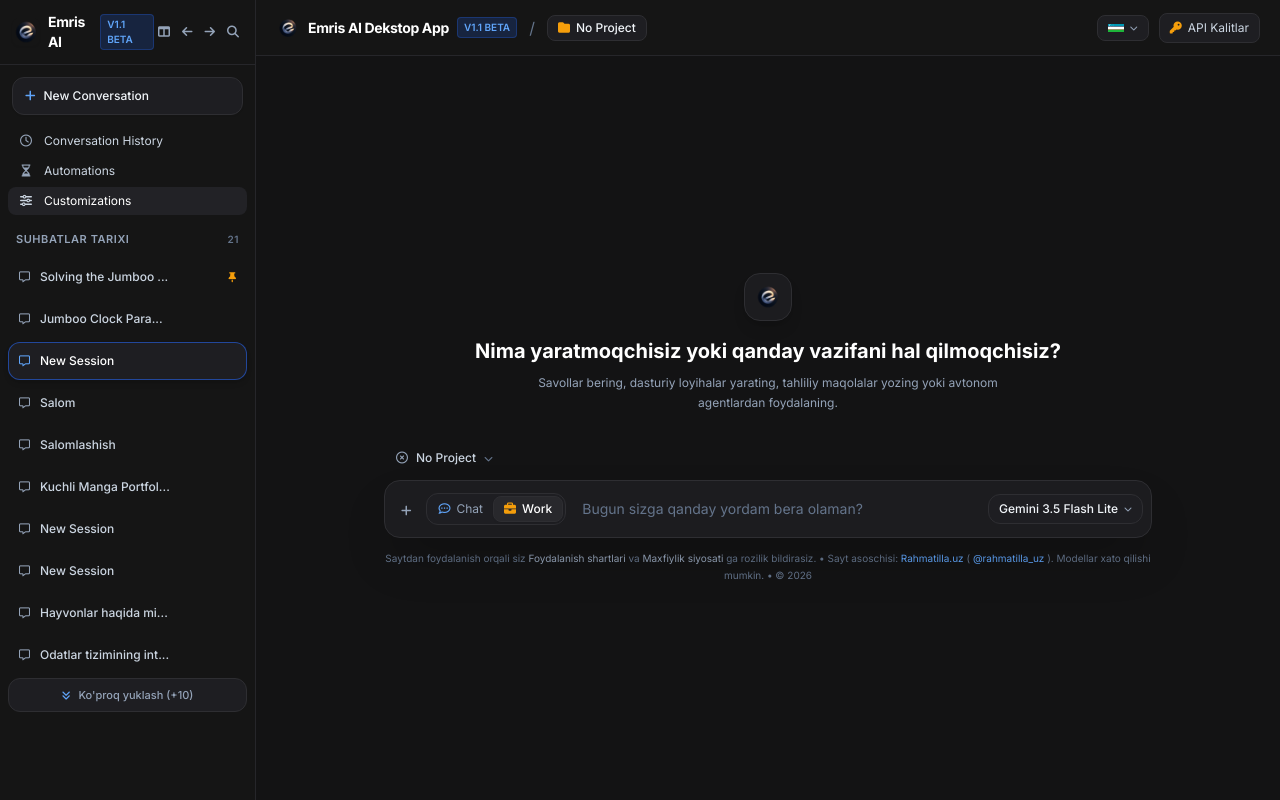
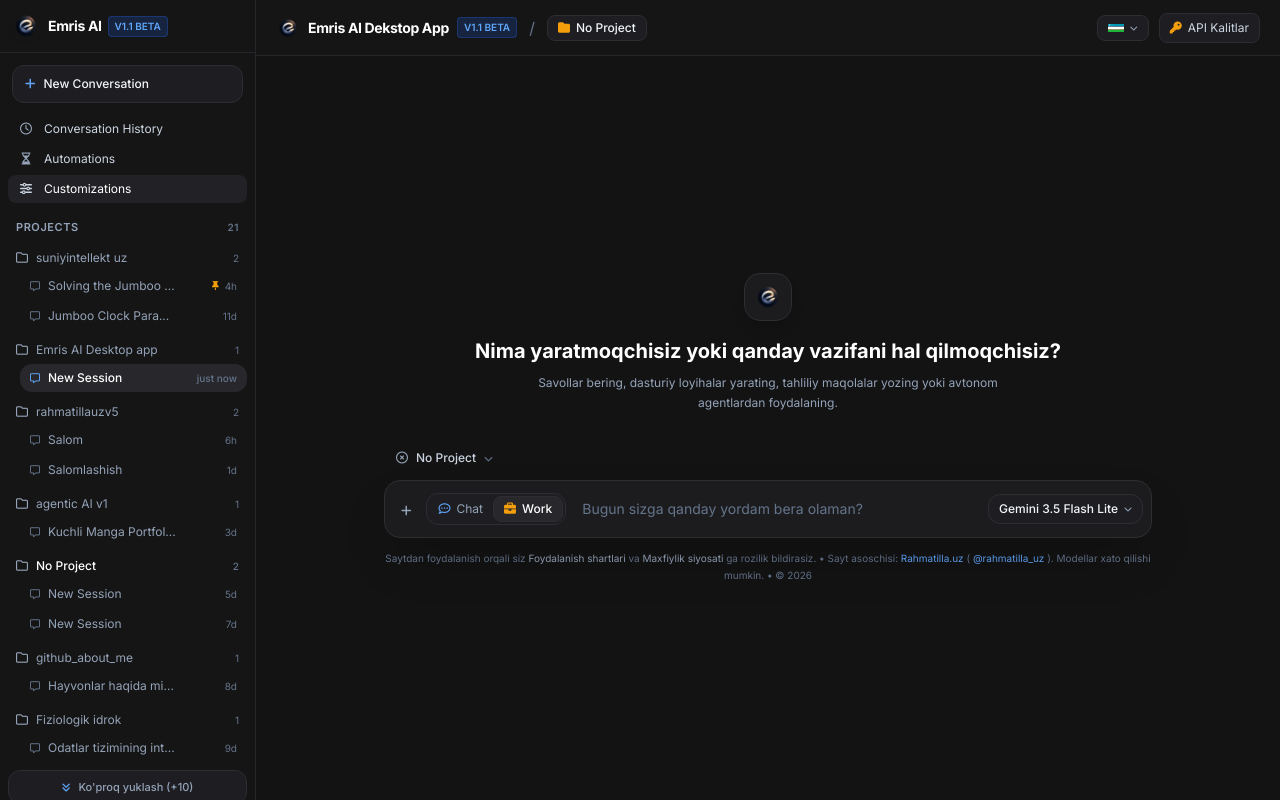
Before and after one commit to RahmatillaXudoyberdiyev/Emris-AI-desktop, a React (Vite) app in the folder frontend/: page / in a window 1280 px wide. Built offline with nearby package versions, Linux system fonts and the light colour scheme.

Commit message:
Remove header control icons, fix chat hover layout jitter, and restore project-based grouping

```diff
--- a/frontend/src/components/Sidebar.jsx
+++ b/frontend/src/components/Sidebar.jsx
@@ -41,7 +41,7 @@
 
     const handleLoadMore = () => {
         try {
-            console.log("Loading 10 more chats...");
+            console.log("Loading 10 more chats in projects...");
             setVisibleCount((prev) => Math.min(prev + 10, allChats.length));
         } catch (error) {
             console.error("Error loading more chats:", error);
@@ -61,16 +61,17 @@
         }
     };
 
-    const handleActionClick = (actionName) => {
-        try {
-            console.log("Sidebar control action clicked:", actionName);
-        } catch (error) {
-            console.error("Error executing action:", error);
-        }
-    };
-
     const displayedChats = allChats.slice(0, visibleCount);
     const hasMore = visibleCount < allChats.length;
+
+    const projectGroups = displayedChats.reduce((acc, chat) => {
+        const projName = chat.project || 'No Project';
+        if (!acc[projName]) {
+            acc[projName] = [];
+        }
+        acc[projName].push(chat);
+        return acc;
+    }, {});
 
     return (
         <aside
@@ -93,48 +94,13 @@
                         </span>
                     </div>
                 </div>
-
-                <div className="flex items-center gap-1 text-[#94a3b8] text-xs">
-                    <button
-                        type="button"
-                        onClick={() => handleActionClick('toggle_sidebar')}
-                        className="p-1 hover:text-[#ffffff] transition rounded hover:bg-[#222226] cursor-pointer"
-                        title="Toggle Sidebar"
-                    >
-                        <i className="fa-solid fa-table-columns text-xs"></i>
-                    </button>
-                    <button
-                        type="button"
-                        onClick={() => handleActionClick('history_back')}
-                        className="p-1 hover:text-[#ffffff] transition rounded hover:bg-[#222226] cursor-pointer"
-                        title="Back"
-                    >
-                        <i className="fa-solid fa-arrow-left text-xs"></i>
-                    </button>
-                    <button
-                        type="button"
-                        onClick={() => handleActionClick('history_forward')}
-                        className="p-1 hover:text-[#ffffff] transition rounded hover:bg-[#222226] cursor-pointer"
-                        title="Forward"
-                    >
-                        <i className="fa-solid fa-arrow-right text-xs"></i>
-                    </button>
-                    <button
-                        type="button"
-                        onClick={() => handleActionClick('search')}
-                        className="p-1 hover:text-[#ffffff] transition rounded hover:bg-[#222226] cursor-pointer"
-                        title="Search"
-                    >
-                        <i className="fa-solid fa-magnifying-glass text-xs"></i>
-                    </button>
-                </div>
             </div>
 
             <div className="p-3 pb-2">
                 <button
                     type="button"
                     onClick={handleNewChat}
-                    className="w-full py-2.5 px-3 rounded-xl bg-[#1e1e22] hover:bg-[#28282c] text-[#f1f5f9] hover:text-[#ffffff] border border-[#2e2e32] transition flex items-center gap-2 text-xs font-medium cursor-pointer shadow-sm"
+                    className="w-full py-2.5 px-3 rounded-xl bg-[#1e1e22] hover:bg-[#28282c] text-[#f1f5f9] hover:text-[#ffffff] border border-[#2e2e32] transition-colors flex items-center gap-2 text-xs font-medium cursor-pointer shadow-sm"
                 >
                     <i className="fa-solid fa-plus text-[#60a5fa] text-xs"></i>
                     <span>New Conversation</span>
@@ -144,8 +110,7 @@
             <div className="px-2 py-1 space-y-0.5 text-xs">
                 <button
                     type="button"
-                    onClick={() => handleActionClick('conversation_history')}
-                    className="w-full px-2.5 py-1.5 rounded-lg text-[#cbd5e1] hover:text-[#ffffff] hover:bg-[#222226] transition flex items-center gap-2.5 text-left cursor-pointer"
+                    className="w-full px-2.5 py-1.5 rounded-lg text-[#cbd5e1] hover:text-[#ffffff] hover:bg-[#222226] transition-colors flex items-center gap-2.5 text-left cursor-pointer"
                 >
                     <i className="fa-regular fa-clock text-[#94a3b8] text-xs w-4 text-center"></i>
                     <span>Conversation History</span>
@@ -153,8 +118,7 @@
 
                 <button
                     type="button"
-                    onClick={() => handleActionClick('automations')}
-                    className="w-full px-2.5 py-1.5 rounded-lg text-[#cbd5e1] hover:text-[#ffffff] hover:bg-[#222226] transition flex items-center gap-2.5 text-left cursor-pointer"
+                    className="w-full px-2.5 py-1.5 rounded-lg text-[#cbd5e1] hover:text-[#ffffff] hover:bg-[#222226] transition-colors flex items-center gap-2.5 text-left cursor-pointer"
                 >
                     <i className="fa-regular fa-hourglass-half text-[#94a3b8] text-xs w-4 text-center"></i>
                     <span>Automations</span>
@@ -162,8 +126,7 @@
 
                 <button
                     type="button"
-                    onClick={() => handleActionClick('customizations')}
-                    className="w-full px-2.5 py-1.5 rounded-lg bg-[#222226] text-[#ffffff] transition flex items-center gap-2.5 text-left cursor-pointer"
+                    className="w-full px-2.5 py-1.5 rounded-lg bg-[#222226] text-[#ffffff] transition-colors flex items-center gap-2.5 text-left cursor-pointer"
                 >
                     <i className="fa-solid fa-sliders text-[#cbd5e1] text-xs w-4 text-center"></i>
                     <span>Customizations</span>
@@ -171,57 +134,68 @@
             </div>
 
             <div className="px-4 pt-3 pb-1.5 flex items-center justify-between text-[11px] font-semibold tracking-wider text-[#94a3b8] uppercase">
-                <span>Suhbatlar tarixi</span>
+                <span>Projects</span>
                 <span className="text-[10px] text-[#64748b]">{allChats.length}</span>
             </div>
 
             <div
                 id="sessions-list"
                 onScroll={handleScroll}
-                className="flex-1 min-h-0 overflow-y-auto px-2 space-y-1 py-1 custom-scrollbar text-xs"
+                className="flex-1 min-h-0 overflow-y-auto px-2 space-y-2 py-1 custom-scrollbar text-xs"
             >
-                {displayedChats.map((chat) => {
+                {Object.entries(projectGroups).map(([projectName, chats]) => {
+                    const isCurrentProject = activeProjectName === projectName;
+                    return (
+                        <div key={projectName} className="space-y-0.5">
+                            <div
+                                onClick={() => onSelectProject && onSelectProject(projectName)}
+                                className={`flex items-center justify-between px-2 py-1 rounded-md cursor-pointer transition-colors ${
+                                    isCurrentProject
+                                        ? 'text-[#ffffff] font-medium'
+                                        : 'text-[#94a3b8] hover:text-[#f1f5f9]'
+                                }`}
+                            >
+                                <div className="flex items-center gap-2 truncate">
+                                    <i className="fa-regular fa-folder text-[#94a3b8] text-xs"></i>
+                                    <span className="truncate">{projectName}</span>
+                                </div>
+                                <span className="text-[10px] text-[#64748b]">{chats.length}</span>
+                            </div>
+
+                            <div className="pl-3 space-y-0.5">
+                                {chats.map((chat) => {
                                     const isSelected = selectedChatId === chat.id;
                                     return (
                                         <div
                                             key={chat.id}
                                             onClick={() => handleChatClick(chat)}
-                            className={`session-item group flex items-center justify-between p-2.5 rounded-xl cursor-pointer transition text-xs ${
+                                            className={`flex items-center justify-between px-2.5 py-1.5 rounded-xl cursor-pointer transition-colors text-xs ${
                                                 isSelected
-                                    ? 'bg-[#1e1e22] border border-[#2563eb]/60 text-[#ffffff] shadow-md'
-                                    : 'hover:bg-[#222226] text-[#cbd5e1] hover:text-[#ffffff] border border-transparent'
+                                                    ? 'bg-[#28282c] text-[#ffffff] font-medium'
+                                                    : 'text-[#94a3b8] hover:text-[#f1f5f9] hover:bg-[#222226]'
                                             }`}
                                         >
-                            <div className="flex items-center gap-2.5 overflow-hidden flex-1 pointer-events-none">
+                                            <div className="flex items-center gap-2 truncate flex-1 min-w-0">
                                                 <i
-                                    className={`fa-regular fa-message text-[11px] ${
-                                        isSelected ? 'text-[#60a5fa]' : 'text-[#94a3b8]'
-                                    } flex-shrink-0`}
+                                                    className={`fa-regular fa-message text-[10px] flex-shrink-0 ${
+                                                        isSelected ? 'text-[#60a5fa]' : 'text-[#64748b]'
+                                                    }`}
                                                 ></i>
-                                <span className="truncate max-w-[145px] font-medium">
-                                    {chat.title}
-                                </span>
+                                                <span className="truncate">{chat.title}</span>
                                             </div>
 
-                            <div className="flex items-center gap-1.5 flex-shrink-0 text-[10px]">
+                                            <div className="flex items-center gap-1.5 flex-shrink-0 text-[10px] text-[#64748b] ml-1.5">
                                                 {chat.isPinned && (
-                                    <i className="fa-solid fa-thumbtack text-[#f59e0b] text-[10px]"></i>
+                                                    <i className="fa-solid fa-thumbtack text-[#f59e0b] text-[9px]"></i>
                                                 )}
                                                 {chat.dot && (
                                                     <span className="w-1.5 h-1.5 rounded-full bg-[#2563eb]"></span>
                                                 )}
-                                <div className="hidden group-hover:flex items-center gap-1">
-                                    <button
-                                        type="button"
-                                        onClick={(e) => {
-                                            e.stopPropagation();
-                                            handleActionClick(`delete_${chat.id}`);
-                                        }}
-                                        className="text-[#64748b] hover:text-[#ef4444] p-0.5 rounded"
-                                    >
-                                        <i className="fa-regular fa-trash-can text-[10px]"></i>
-                                    </button>
+                                                {chat.time && <span>{chat.time}</span>}
                                             </div>
+                                        </div>
+                                    );
+                                })}
                             </div>
                         </div>
                     );
@@ -231,7 +205,7 @@
                     <button
                         type="button"
                         onClick={handleLoadMore}
-                        className="w-full py-2 px-3 my-1.5 rounded-xl bg-[#1e1e22] hover:bg-[#28282c] text-[#94a3b8] hover:text-[#f1f5f9] border border-[#2e2e32] transition flex items-center justify-center gap-2 text-[11px] font-medium cursor-pointer"
+                        className="w-full py-2 px-3 my-1.5 rounded-xl bg-[#1e1e22] hover:bg-[#28282c] text-[#94a3b8] hover:text-[#f1f5f9] border border-[#2e2e32] transition-colors flex items-center justify-center gap-2 text-[11px] font-medium cursor-pointer"
                     >
                         <i className="fa-solid fa-angles-down text-[#60a5fa] text-[10px]"></i>
                         <span>Ko'proq yuklash (+10)</span>
```
Lines whose indentation alone changed are shown as unchanged.
